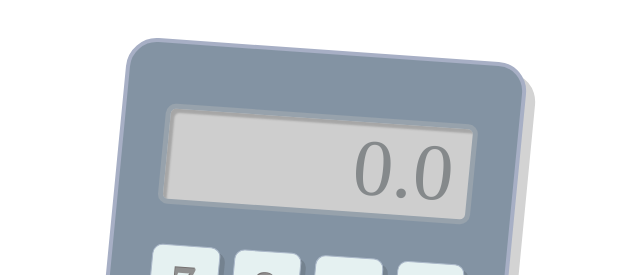
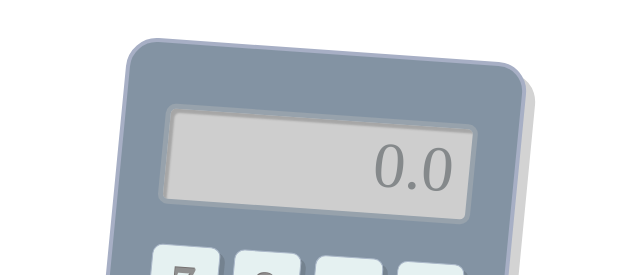
Before and after one commit to Ori-Roll/Test_CalculatorV2, a React (Create React App) app: page / in a window 1280 px wide. Shown: the top 275 px of the page, without its empty margins (0-640 px from the left). Built offline with nearby package versions, Linux system fonts and the light colour scheme; a web font is replaced by a local one.

Commit message:
Minor design changes to accomodate more digits

```diff
--- a/src/App.css
+++ b/src/App.css
@@ -67,9 +67,9 @@ padding:0;
   background-color: rgb(206, 206, 206);
   border-radius: 10px;
   vertical-align: auto;
-  padding: 0 5% 0 6%;
+  padding: 5px 5% 0 6%;
   font-family: "Orbitron";
-  font-size: 5em;
+  font-size: 4em;
   font-style: initial;
   color: rgb(133, 137, 139);
   box-shadow: inset 4px 4px 2px rgba(0, 0, 0, 0.192);
```
